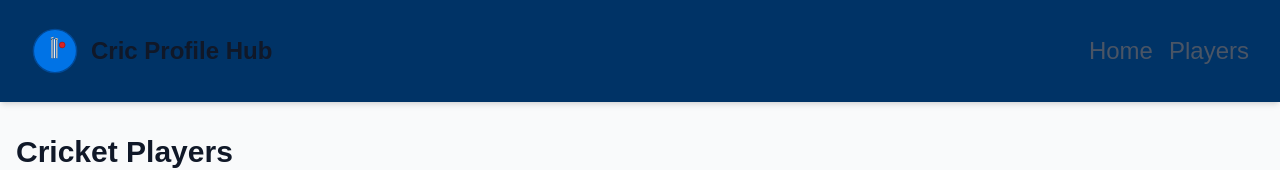
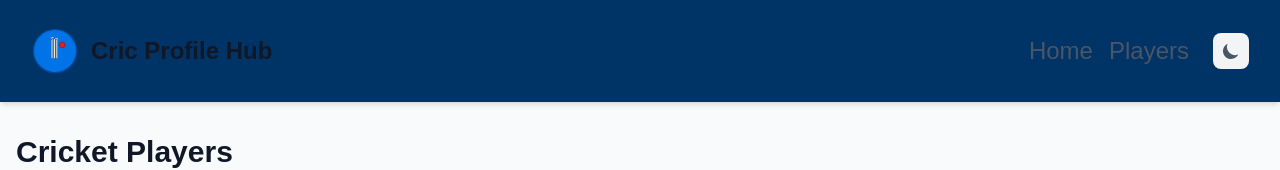
Before and after one commit to suvrajitray/github-copilot-demo, a React (Vite) app in the folder client/: page / in a window 1280 px wide. Shown: the top 170 px of the page. Built offline with nearby package versions, Linux system fonts and the light colour scheme; no server answers.

Commit message:
theme button added.

```diff
--- a/client/src/App.tsx
+++ b/client/src/App.tsx
@@ -3,9 +3,11 @@ import { BrowserRouter as Router, Route, Routes } from "react-router-dom"
 import { Home, Header, Footer } from "./components"
 import "./index.css"
 import { PlayerInfo } from "./components"
+import { ThemeProvider } from "./context/ThemeContext"
 
 const App: React.FC = () => {
   return (
+    <ThemeProvider>
       <Router>
         <div className="min-h-screen flex flex-col bg-gray-50 dark:bg-gray-900">
           <Header />
@@ -24,6 +26,7 @@ const App: React.FC = () => {
           <Footer />
         </div>
       </Router>
+    </ThemeProvider>
   )
 }
 
--- a/client/src/components/Header.tsx
+++ b/client/src/components/Header.tsx
@@ -1,6 +1,9 @@
 import React from "react"
+import { useTheme } from "../context/ThemeContext"
 
 export const Header: React.FC = () => {
+  const { theme, toggleTheme } = useTheme()
+
   return (
     <header className="bg-white dark:bg-gray-800 shadow-md">
       <div className="container mx-auto px-4 py-3 flex items-center justify-between">
@@ -17,6 +20,7 @@ export const Header: React.FC = () => {
             Cric Profile Hub
           </h1>
         </a>
+        <div className="flex items-center space-x-6">
           <nav className="hidden sm:flex space-x-4">
             <a
               href="/"
@@ -31,6 +35,30 @@ export const Header: React.FC = () => {
               Players
             </a>
           </nav>
+          <button
+            onClick={toggleTheme}
+            className="p-2 rounded-lg bg-gray-100 dark:bg-gray-700 text-gray-600 dark:text-gray-300 hover:bg-gray-200 dark:hover:bg-gray-600 transition-colors"
+            aria-label="Toggle theme"
+          >
+            {theme === "dark" ? (
+              <svg
+                className="w-5 h-5"
+                fill="currentColor"
+                viewBox="0 0 20 20"
+              >
+                <path d="M10 2a1 1 0 011 1v1a1 1 0 11-2 0V3a1 1 0 011-1zm4 8a4 4 0 11-8 0 4 4 0 018 0zm-.464 4.95l.707.707a1 1 0 001.414-1.414l-.707-.707a1 1 0 00-1.414 1.414zm2.12-10.607a1 1 0 010 1.414l-.706.707a1 1 0 11-1.414-1.414l.707-.707a1 1 0 011.414 0zM17 11a1 1 0 100-2h-1a1 1 0 100 2h1zm-7 4a1 1 0 011 1v1a1 1 0 11-2 0v-1a1 1 0 011-1zM5.05 6.464A1 1 0 106.465 5.05l-.708-.707a1 1 0 00-1.414 1.414l.707.707zm1.414 8.486l-.707.707a1 1 0 01-1.414-1.414l.707-.707a1 1 0 011.414 1.414zM4 11a1 1 0 100-2H3a1 1 0 000 2h1z" />
+              </svg>
+            ) : (
+              <svg
+                className="w-5 h-5"
+                fill="currentColor"
+                viewBox="0 0 20 20"
+              >
+                <path d="M17.293 13.293A8 8 0 016.707 2.707a8.001 8.001 0 1010.586 10.586z" />
+              </svg>
+            )}
+          </button>
+        </div>
       </div>
     </header>
   )
--- /dev/null
+++ b/client/src/context/ThemeContext.tsx
@@ -0,0 +1,51 @@
+import React, { createContext, useContext, useEffect, useState } from "react"
+
+type ThemeContextType = {
+  theme: "light" | "dark"
+  toggleTheme: () => void
+}
+
+const ThemeContext = createContext<ThemeContextType | undefined>(undefined)
+
+export const ThemeProvider: React.FC<{ children: React.ReactNode }> = ({
+  children
+}) => {
+  const [theme, setTheme] = useState<"light" | "dark">(() => {
+    // Check local storage or system preference
+    if (typeof window !== "undefined") {
+      const savedTheme = localStorage.getItem("theme")
+      if (savedTheme) return savedTheme as "light" | "dark"
+      return window.matchMedia("(prefers-color-scheme: dark)").matches
+        ? "dark"
+        : "light"
+    }
+    return "light"
+  })
+
+  useEffect(() => {
+    if (theme === "dark") {
+      document.documentElement.classList.add("dark")
+    } else {
+      document.documentElement.classList.remove("dark")
+    }
+    localStorage.setItem("theme", theme)
+  }, [theme])
+
+  const toggleTheme = () => {
+    setTheme((prev) => (prev === "light" ? "dark" : "light"))
+  }
+
+  return (
+    <ThemeContext.Provider value={{ theme, toggleTheme }}>
+      {children}
+    </ThemeContext.Provider>
+  )
+}
+
+export const useTheme = () => {
+  const context = useContext(ThemeContext)
+  if (context === undefined) {
+    throw new Error("useTheme must be used within a ThemeProvider")
+  }
+  return context
+}
```
Lines whose indentation alone changed are shown as unchanged.
